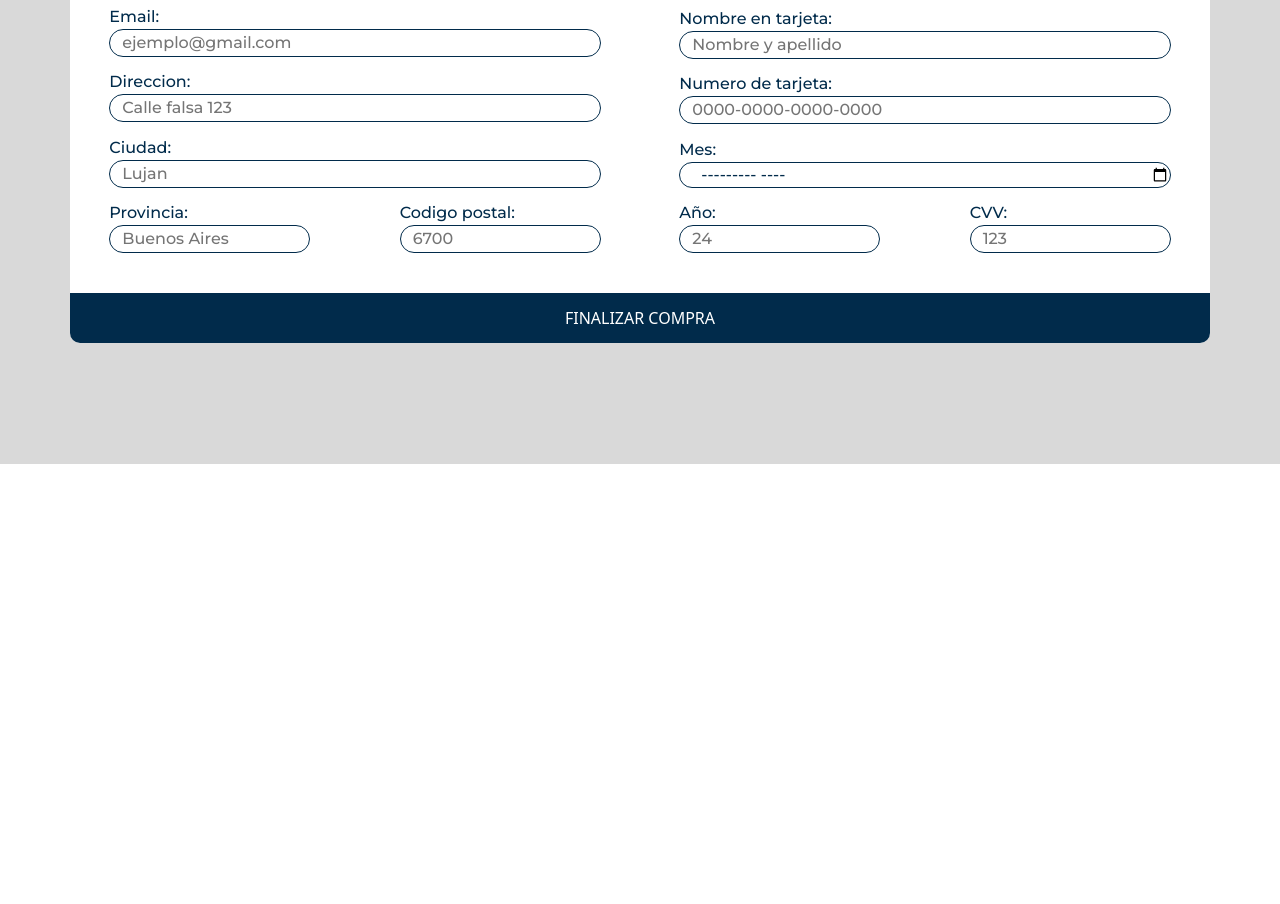
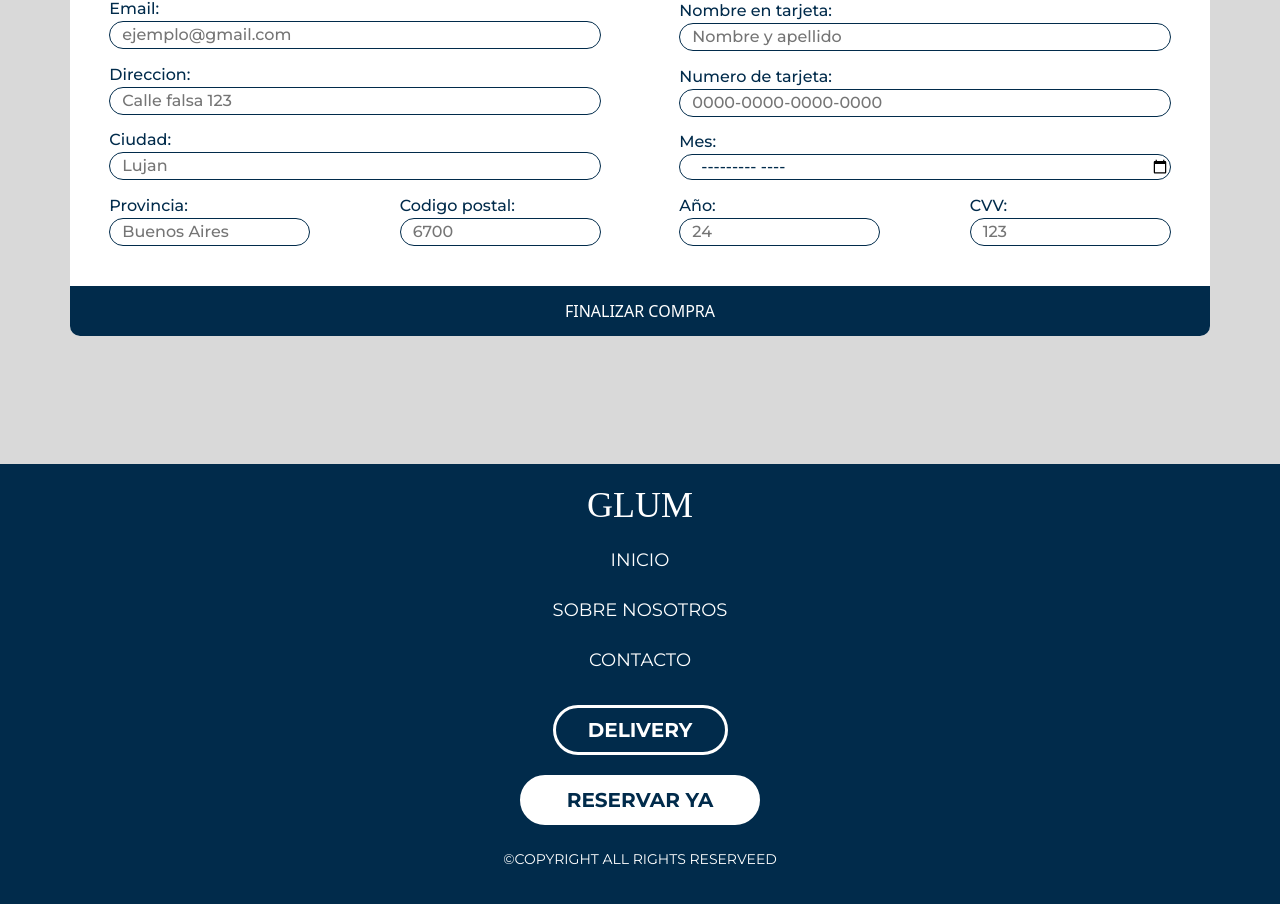
Before and after one commit to mativiaggio/glum, a plain HTML site: page pages/payment.html in a window 1280 px wide. Shown: the part 336-1240 px from the top of the page. Before the commit the page ends 800 px from the top, so only its background shows below. Drawn offline with nearby package versions, Linux system fonts and the light colour scheme; a web font is replaced by a local one.

Commit message:
Commit para entrega final

```diff
--- a/pages/payment.html
+++ b/pages/payment.html
@@ -67,9 +67,9 @@
             </div>
         </div>
     </nav>
-    <div class="payment-container row">
+    <main class="payment-container row">
         <div class="col-12 checkout-container">
-            <div class="container">
+            <div class="container" style="margin-bottom: 15px;">
                 <form class="row" action="./pymt-success.html">
                     <div class="dirDeFact col-lg-6 col-md-12">
                         <h3>Direccion de facturacion</h3><hr>
@@ -146,7 +146,32 @@
                 </form>
             </div>
         </div>
-    </div>
+    </main>
+    <footer class="row">
+        <div class="col-12 gx-0">
+            <div class="footer-title-container">
+                <h1 class="footer-title">
+                    glum
+                </h1>
+            </div>
+            <div class="footer-navbar">
+                <div class="footer-links">
+                    <li><a href="../index.html">inicio</a></li>
+                    <li><a href="../index.html#quienes-somos">sobre nosotros</a></li>
+                    <li><a href="../index.html#contacto">contacto</a></li>
+                </div>
+                <div class="footer-navbar-buttons">
+                    <a class="a-delivery-footer" href="#">
+                        <button class="btn-delivery-footer">delivery</button>
+                    </a>
+                    <a class="a-reserva-footer">
+                        <button class="btn-reserva-footer text-center" href="#">reservar ya</button>
+                    </a>
+                </div>
+                <p>©copyright all rights reserveed</p>
+            </div>
+        </div>
+    </footer>
     <!-- BOOTSTRAP JS -->
     <script src="https://cdn.jsdelivr.net/npm/bootstrap@5.2.0/dist/js/bootstrap.bundle.min.js"
         integrity="sha384-A3rJD856KowSb7dwlZdYEkO39Gagi7vIsF0jrRAoQmDKKtQBHUuLZ9AsSv4jD4Xa"
```
Also changed, not shown: pages/pymt-success.html (+27 -2 lines).
